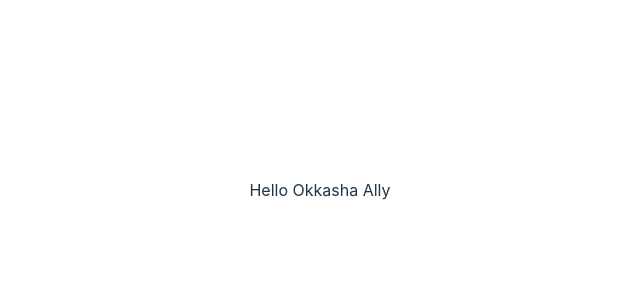
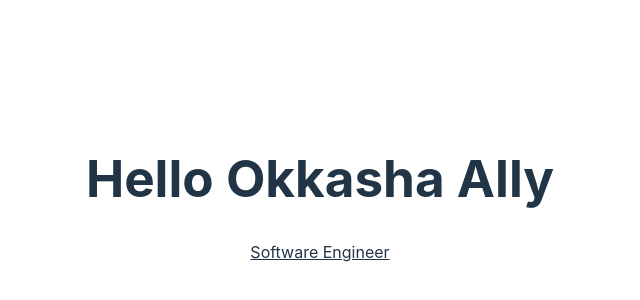
Before and after one commit to OkkashaAlly/svelte, a Svelte app: page / in a window 1280 px wide. Shown: the part 210-510 px from the top of the page, without its empty margins (320-960 px from the left). Built offline with nearby package versions, Linux system fonts and the light colour scheme.

Commit message:
6 - Binding HTML

```diff
--- a/src/App.svelte
+++ b/src/App.svelte
@@ -1,8 +1,12 @@
 <script>
   const name = "Okkasha Ally";
+  const profession = "<u>Software Engineer</u>";
 </script>
 
-<main>Hello {name}</main>
+<main>
+  <h1>Hello {name}</h1>
+  <div>{@html profession}</div>
+</main>
 
 <style>
 </style>
```
